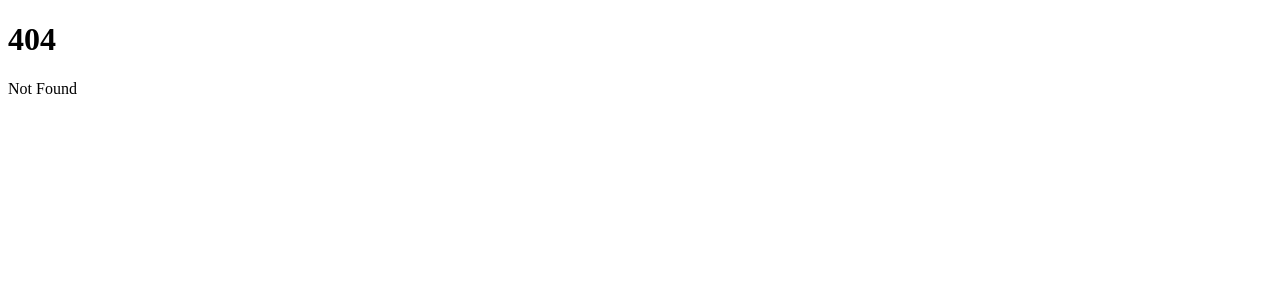
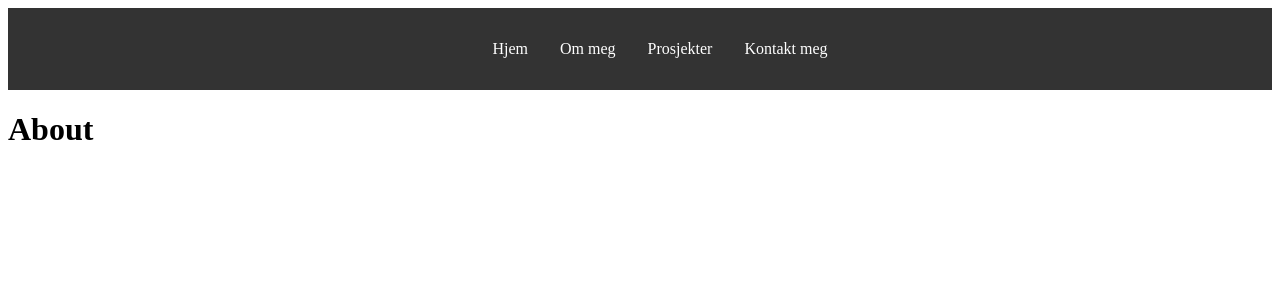
Before and after one commit to Hermzy14/portfolio, a SvelteKit app: page /about in a window 1280 px wide. Before the commit this address had no page. Shown: the top 300 px of the page. Built offline with nearby package versions, Linux system fonts and the light colour scheme.

Commit message:
Created a skeleton for the project.

```diff
--- /dev/null
+++ b/src/components/Header.svelte
@@ -0,0 +1,36 @@
+<header>
+	<nav>
+		<ul>
+			<li><a href="/">Hjem</a></li>
+			<li><a href="/about">Om meg</a></li>
+			<li><a href="/projects">Prosjekter</a></li>
+			<li><a href="/contact">Kontakt meg</a></li>
+		</ul>
+	</nav>
+</header>
+
+<style>
+	header {
+		background-color: #333;
+		color: white;
+		padding: 1rem;
+		display: flex;
+		justify-content: center;
+		align-items: center;
+	}
+
+	nav ul {
+		list-style-type: none;
+		display: flex;
+		gap: 2rem;
+	}
+
+	nav a {
+		color: white;
+		text-decoration: none;
+	}
+
+	nav a:hover {
+		text-decoration: underline;
+	}
+</style>
--- /dev/null
+++ b/src/routes/+layout.svelte
@@ -0,0 +1,11 @@
+<script>
+	import Header from '../components/Header.svelte';
+</script>
+
+<Header />
+<main>
+	<slot />
+</main>
+
+<style>
+</style>
--- a/src/routes/+page.svelte
+++ b/src/routes/+page.svelte
@@ -1,2 +1,22 @@
-<h1>Welcome to SvelteKit</h1>
-<p>Visit <a href="https://svelte.dev/docs/kit">svelte.dev/docs/kit</a> to read the documentation</p>
+<script lang="ts">
+</script>
+
+<section id="hero">
+	<h1>Hei, jeg er Herman Lundby-Holen</h1>
+</section>
+
+<style>
+	* {
+		margin: 0;
+		padding: 0;
+		box-sizing: border-box;
+	}
+	:global(html),
+	:global(body) {
+		margin: 0;
+		padding: 0;
+		height: 100%;
+		width: 100%;
+		overflow: hidden;
+	}
+</style>
--- /dev/null
+++ b/src/routes/about/+page.svelte
@@ -0,0 +1 @@
+<h1>About</h1>
--- /dev/null
+++ b/src/routes/contact/+page.svelte
@@ -0,0 +1 @@
+<h1>Kontakt meg</h1>
--- /dev/null
+++ b/src/routes/projects/+page.svelte
@@ -0,0 +1 @@
+<h1>Prosjekter</h1>
```
